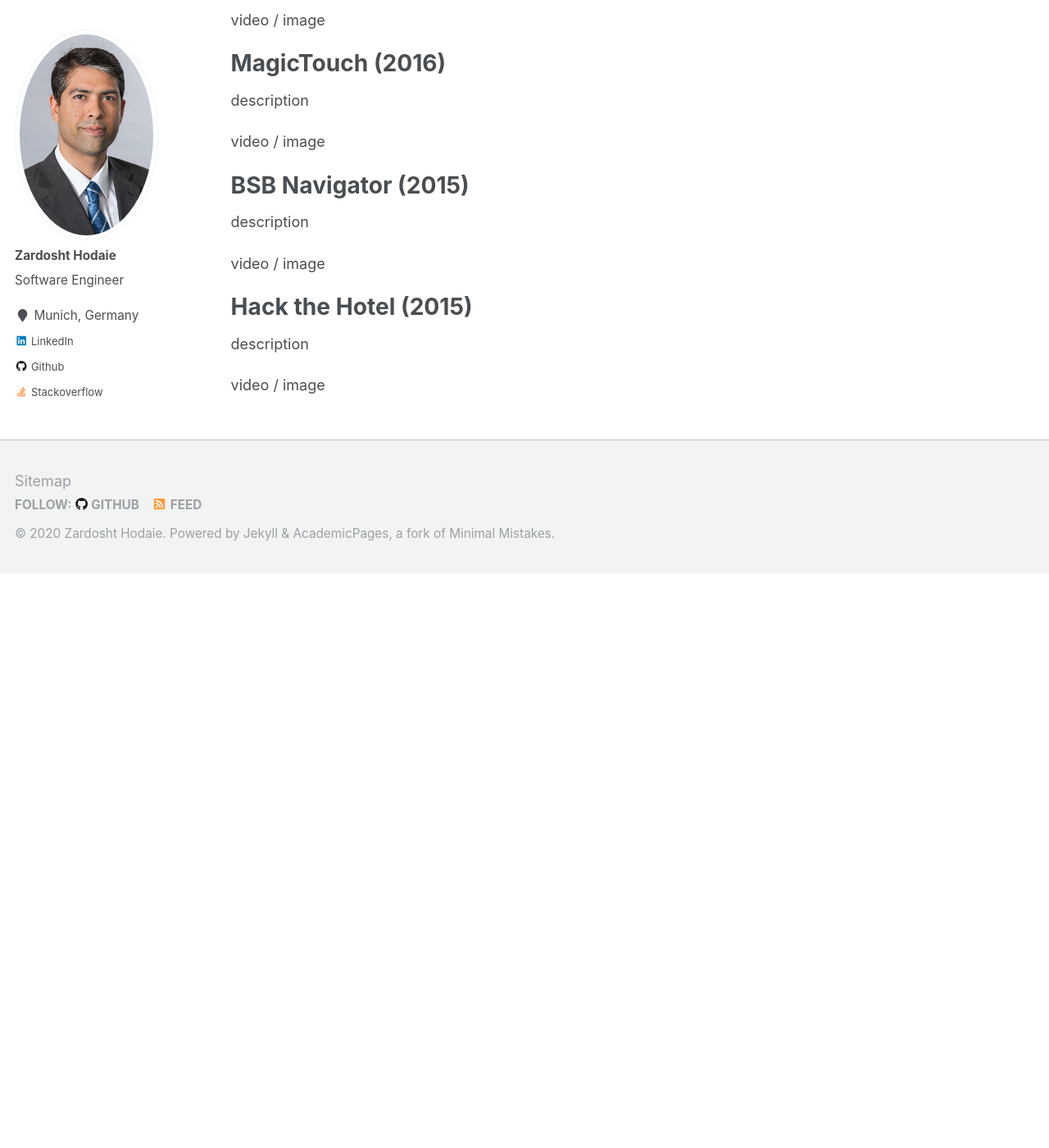
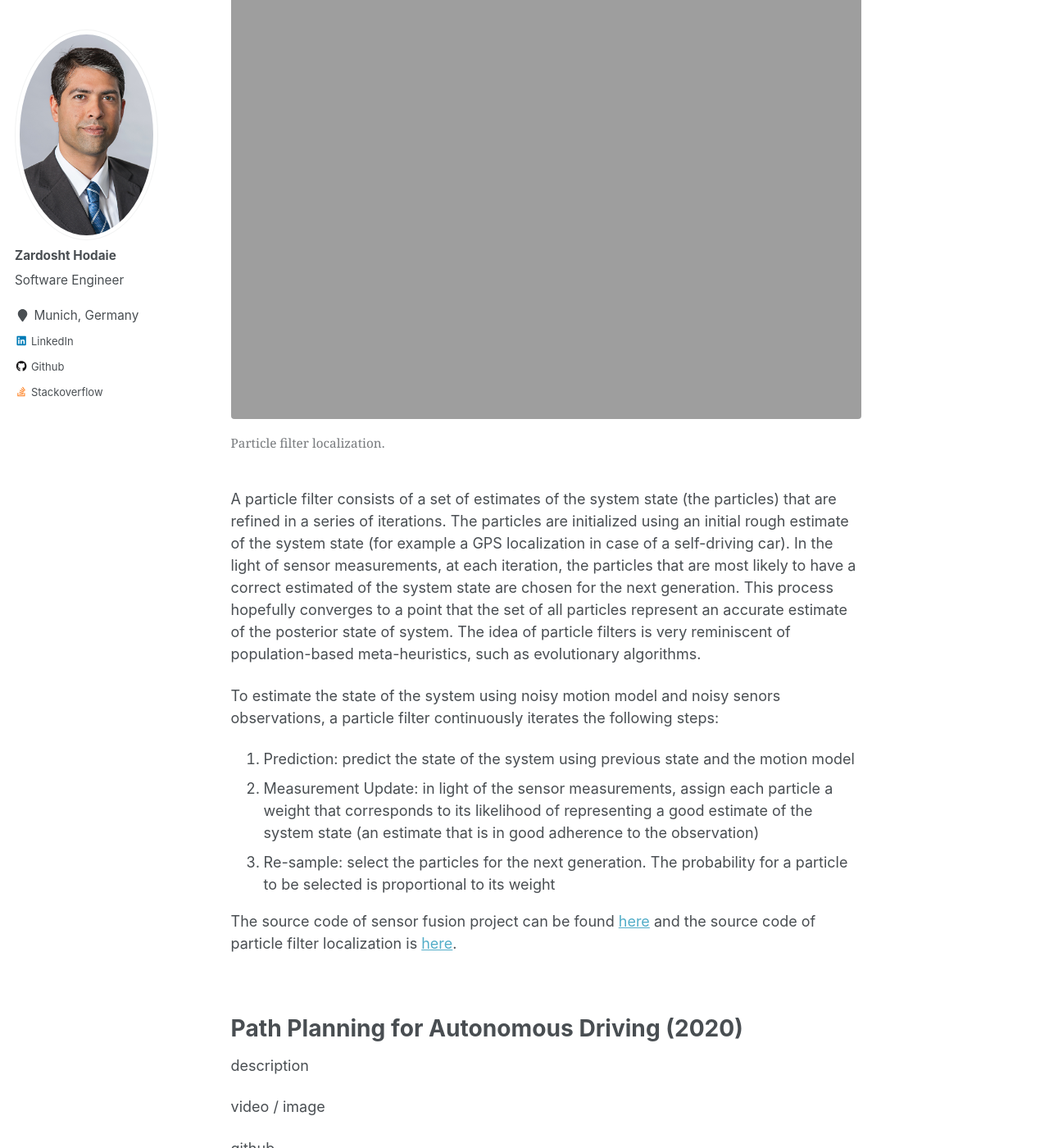
Before and after one commit to zardosht/zardosht.github.io, a Jekyll site: the page built from _pages/projects.md, in a window 1280 px wide and 1400 px high, scrolled down 9577 px. Shown: the whole window at 82% size. Built offline with Jekyll 4.4.1, drawn with Linux system fonts in a browser that asks for light colours; nearby versions of some CDN libraries; before the commit the page ends 10276 px from its top, so only the background shows below that; some of the changed text lies outside the part shown.

Commit message:
changed size of some images; added tracking and localization project

```diff
--- a/_pages/projects.md
+++ b/_pages/projects.md
@@ -6,7 +6,7 @@
 
 I list here some of the interesting recent and past projects I have worked on. Currently I am more interested in and learning about autonomous systems and computer vision.
 
-
+<br/>
 
 # ISAR: An Authoring System for Interactive Tabletops (2018-2019)
 ISAR is an augmented Reality (AR) authoring system for interactive tabletops.
@@ -40,7 +40,7 @@
 An  interactive application was created using ISAR to guide the user through a workflow of assembling a computer mainboard. Scenes were created for each step of the workflow. Each scene consisted of hints and guidance on how to perform the step, such as arrows that show where to place a part. Interaction rules defined the transition between scenes and if a part was missing or the wrong part was picked.
 
 <figure>
-  <img src="{{site.url}}/images/projects/isar/mainboard_assembly.png" alt="A scene of mainboard assembly workflow. The part (CPU) is highlighted and an arrow shows the position of the CPU lock lever. A video also shows how to close the lock."/>
+  <img src="{{site.url}}/images/projects/isar/mainboard_assembly.png" alt="A scene of mainboard assembly workflow. The part (CPU) is highlighted and an arrow shows the position of the CPU lock lever. A video also shows how to close the lock." width=448px/>
   <figcaption>A scene of mainboard assembly workflow. The part (CPU) is highlighted and an arrow shows the position of the CPU lock lever. A video also shows how to close the lock.</figcaption>
 </figure>
 
@@ -53,8 +53,7 @@
 
 The source code of ISAR can be found [here](https://github.com/zardosht/isar) and [here](https://www.youtube.com/watch?v=KyvFT0S5rww) is a short video demonstrating the system.
 
-
-
+<br/>
 
 # 2D Object Tracking (2018)
 As part of [ISAR](#isar-an-authoring-system-for-interactive-tabletops-2018-2019), I wrote code for tracking of the objects put on the tabletop. The tracking code uses Yolo V2 for object detection. Pose estimation is done using feature matching (AKAZE features) and OpenCV's `estimateAffineTransform`. Pose refinement is done through image alignment using Enhanced Correlation Coefficient (ECC).
@@ -72,10 +71,10 @@
 
 [Here](https://github.com/zardosht/tracking2d) is the link to project source code.
 
-
+<br/>
 
 # Lane detection using OpenCV (2020)
-Detecting the lane lines under challenging real conditions, including lane cruvatures, change of lighting and lane colors, shadows, and different road conditions.
+Detecting the lane lines under challenging real conditions, including lane curvatures, change of lighting and lane colors, shadows, and different road conditions.
 For each frame in the input video the steps of a pipeline is are applied including image processing, detection of the lanes, and estimation of lane curvature. The result of the pipeline is overlaid back on the original image.
 
 For each frame in the input video the steps of a pipeline is are applied including image processing, detection of the lanes, and estimation of lane curvature. The result of the pipeline is overlaid back on the original image.
@@ -91,22 +90,22 @@
 
 **Steps:**
 * Camera calibration
-* Distortionn correction
-* Gradient and color thersholding
+* Distortion correction
+* Gradient and color thresholding
 * Perspective transform to rectify the image
 * Detecting lane pixels and fitting a polynomial
-* Detemining lane curvature and vehicle offset
-* Warping detected lane boudaries back to the original image
-* Visualizing lane boudaries and outputing lane curvature and vehicle offset
+* Determining lane curvature and vehicle offset
+* Warping detected lane boundaries back to the original image
+* Visualizing lane boundaries and outputting lane curvature and vehicle offset
 
 <figure>
-  <img src="{{site.url}}/images/projects/lane_detection/lane_detection_steps.png" alt="Top row: Undistored Image, Combined RGB and HSV thresholding, Binary thresholding; Bottom row: warped binary image, detecting lane pixels using sliding window, fitting a polynomial to lane pixels."/>
-  <figcaption>Top row: Undistored Image, Combined RGB and HSV thresholding, Binary thresholding; Bottom row: warped binary image, detecting lane pixels using sliding window, fitting a polynomial to lane pixels.</figcaption>
+  <img src="{{site.url}}/images/projects/lane_detection/lane_detection_steps.png" alt="Top row: Undistorted Image, Combined RGB and HSV thresholding, Binary thresholding; Bottom row: warped binary image, detecting lane pixels using sliding window, fitting a polynomial to lane pixels."/>
+  <figcaption>Top row: Undistorted Image, Combined RGB and HSV thresholding, Binary thresholding; Bottom row: warped binary image, detecting lane pixels using sliding window, fitting a polynomial to lane pixels.</figcaption>
 </figure>
 
 Source code of the project can be found [here](https://github.com/zardosht/Advanced_Lane_Finding_SDCP2).
 
-
+<br/>
 
 # Traffic Sign Classification (2020)
 
@@ -138,27 +137,42 @@
 The source code of the project can be found [here](https://github.com/zardosht/Traffic_Sign_Classifier_SDCP3)
 
 
-
-
-# Behavioral Cloning for Autonomous Driving (2020)
-description
-
-video / image
-
-
-github
-
+<br/>
 
 
 
 # Tracking and Localization (2020)
-description
+In the first part of this project I used an Extended Kalman Filter to sensor fusion to estimate the 2D position and velocity of a vehicle from Radar and Lidar data. The image below shows an example:
 
-video / image
+<figure>
+  <img src="{{site.url}}/images/projects/tracking_and_localization/ekf_screen_recording.gif" alt="Estimating state of the vehicle using Extended Kalman Filter from Lidar and Radar measurements."/>
+  <figcaption>Estimating state of the vehicle using Extended Kalman Filter from Lidar and Radar measurements.</figcaption>
+</figure>
 
 
-github
+In the image above, the green triangles show the estimated state, the red circles are Lidar measurements `(x, y)` and the blue circles show Radar measurements (range, bearing, and range rate); an arrow (inside blue circle) points in the direction of the observed bearing.
 
+Our goal is to do sensor fusion using Kalman Filter (for Lidar measurement) and Extended Kalman Filter (for Radar measurement) to estimate the state (position and velocity), with RMSE less that a given upper bound and as low as possible.
+
+The second part of the project is the C++ implementation of a 2D particle filter localization. The image below shows the results tested in the simulator. The blue circle shows the estimated position of the car. The green lines show the ground trough measurement of the landmark measurements near the car. The blue lines show the predicted landmark measurement.
+
+<figure>
+  <img src="{{site.url}}/images/projects/tracking_and_localization/particle_filters_simulator.gif" alt="Particle filter localization."/>
+  <figcaption>Particle filter localization.</figcaption>
+</figure>
+
+A particle filter consists of a set of estimates of the system state (the particles) that are refined in a series of iterations. The particles are initialized using an initial rough estimate of the system state (for example a GPS localization in case of a self-driving car). In the light of sensor measurements, at each iteration, the particles that are most likely to have a correct estimated of the system state are chosen for the next generation. This process hopefully converges to a point that the set of all particles represent an accurate estimate of the posterior state of system. The idea of particle filters is very reminiscent of population-based meta-heuristics, such as evolutionary algorithms.
+
+To estimate the state of the system using noisy motion model and noisy senors observations, a particle filter continuously iterates the following steps:
+
+1. Prediction: predict the state of the system using previous state and the motion model
+2. Measurement Update: in light of the sensor measurements, assign each particle a weight that corresponds to its likelihood of representing a good estimate of the system state (an estimate that is in good adherence to the observation)
+3. Re-sample: select the particles for the next generation. The probability for a particle to be selected is proportional to its weight
+
+The source code of sensor fusion project can be found [here](https://github.com/zardosht/Extended_Kalman_Filters_SDCP5) and the source code of particle filter localization is [here](https://github.com/zardosht/Particle_Filter_Localization_SDCP6).
+
+
+<br/>
 
 
 
@@ -206,10 +220,3 @@
 description
 
 video / image
-
-
-
-# Hack the Hotel (2015)
-description
-
-video / image
```
Also changed, not shown: images/projects/isar/mainboard_assembly.png, images/projects/isar/mainboard_assembly2.png (added), images/projects/tracking_and_localization/ekf_screen_recording.gif (added), images/projects/traffic_sign_classifier/poor_sample.png, images/projects/traffic_sign_classifier/poor_sample2.png (added), images/projects/traffic_sign_classifier/results.png, images/projects/traffic_sign_classifier/results2.png (added), 1 other file.
